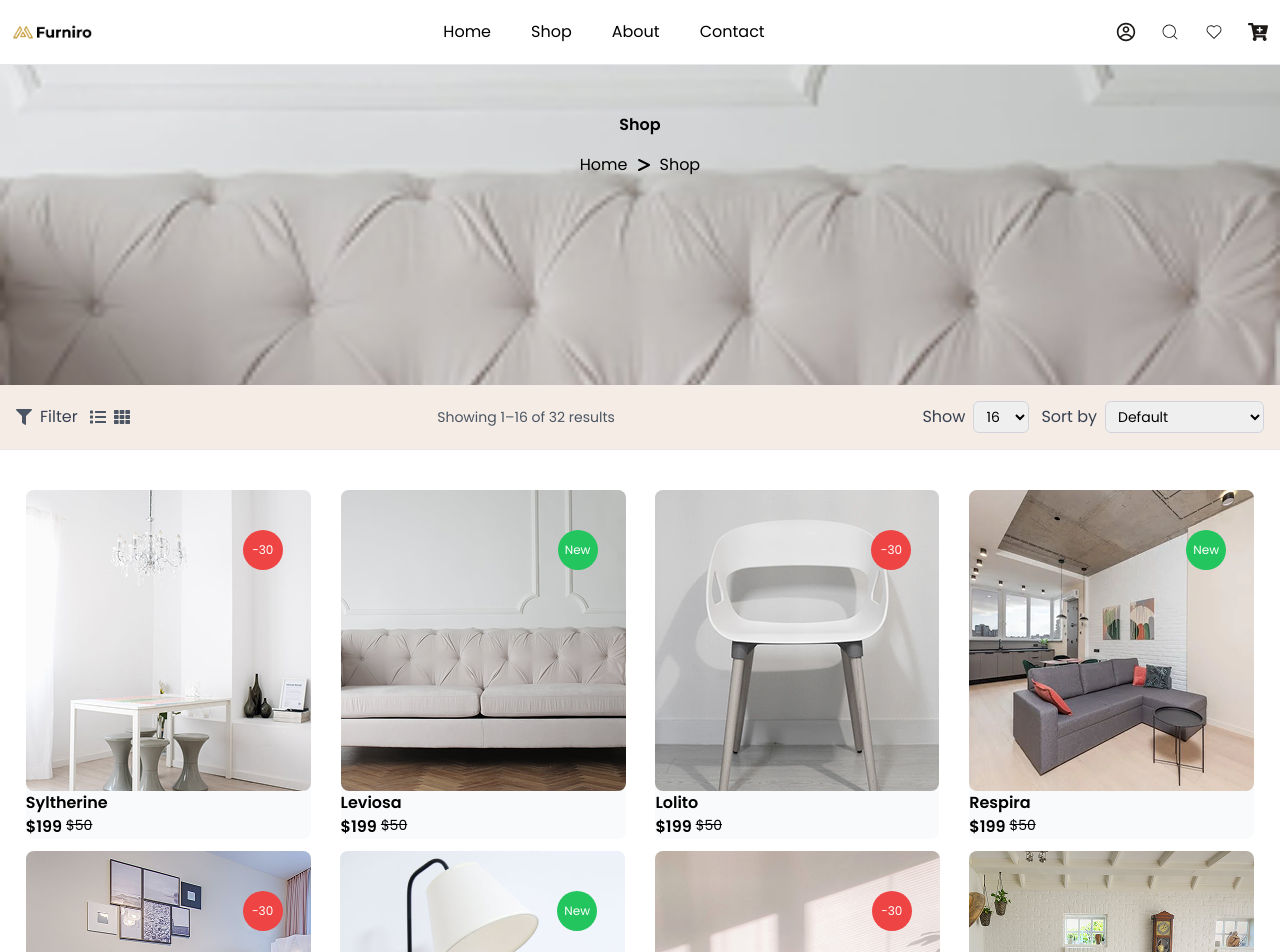
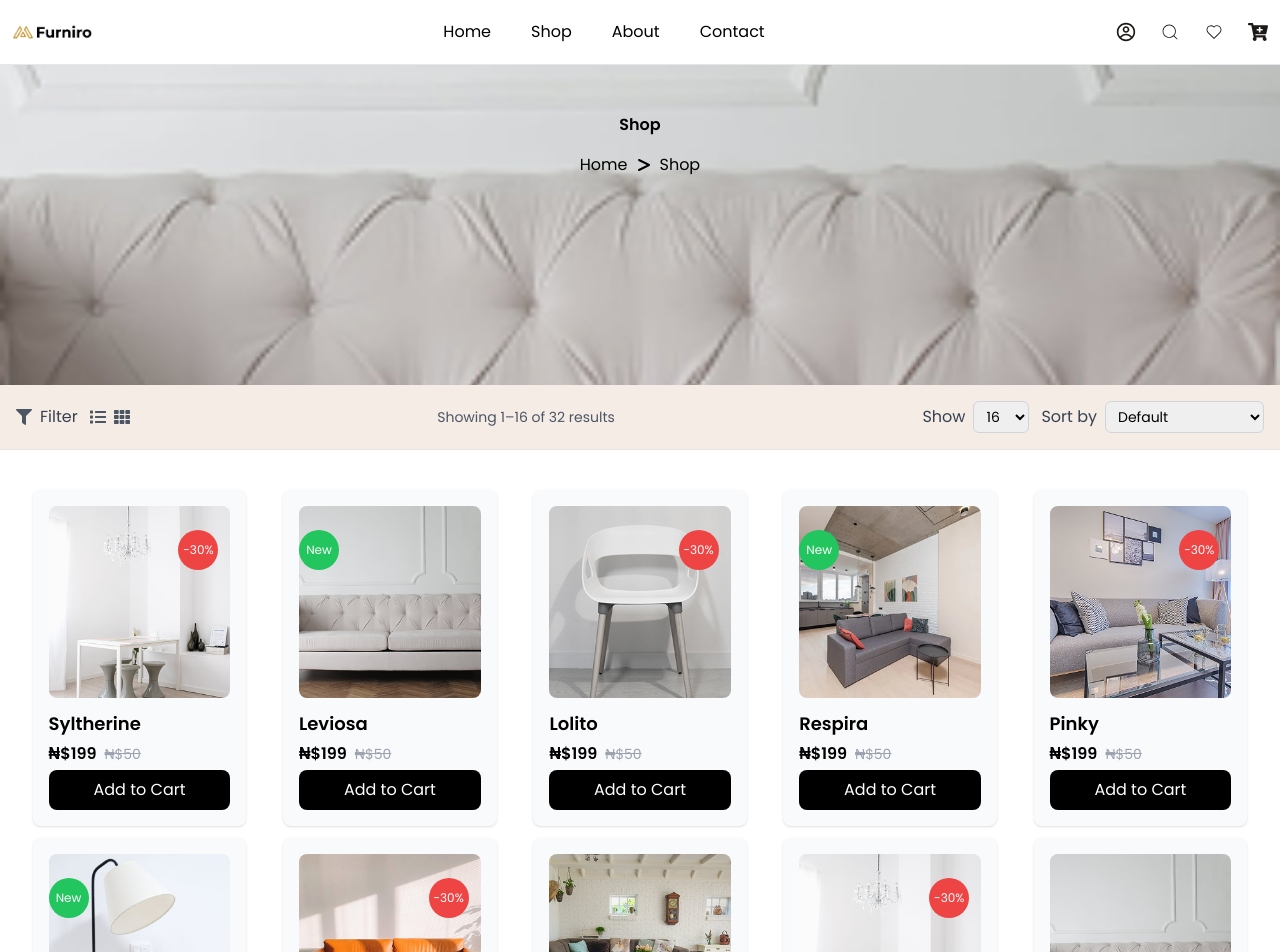
Before and after one commit to Govamarket/Furniture-Show-room, a React (Create React App) app: page /shop in a window 1280 px wide. Shown: the top 952 px of the page. Built offline with nearby package versions, Linux system fonts and the light colour scheme.

Commit message:
initial commit

```diff
--- a/src/App.js
+++ b/src/App.js
@@ -15,11 +15,13 @@ import Shop from "./Components/Pages/Shop";
 import ProductDetail from "./Components/Products/ProductDetail";
 import ProductComparison from "./Components/Products/ProductCompare";
 import ProductCheck from "./Components/Products/ProductCheck";
+import { CartProvider } from "./Components/Pages/CartProvider";
 
 function App() {
   return (
     <div className="relative pb-10 min-h-screen flex-col">
       <Router>
+        <CartProvider>
           <Header />
           <Routes>
             <Route path="/" element={<Home />} />
@@ -35,6 +37,7 @@ function App() {
             <Route path="/product-check" element={<ProductCheck />} />
           </Routes>
           <Footer />
+        </CartProvider>
       </Router>
     </div>
   );
--- /dev/null
+++ b/src/Components/Pages/CartProvider.js
@@ -0,0 +1,55 @@
+import React, { createContext, useReducer } from "react";
+
+const CartContext = createContext();
+
+const initialState = {
+  cartItems: [],
+};
+
+const cartReducer = (state, action) => {
+  switch (action.type) {
+    case "ADD_TO_CART":
+      const itemExists = state.cartItems.find(
+        (item) => item.id === action.payload.id
+      );
+      if (itemExists) {
+        return {
+          ...state,
+          cartItems: state.cartItems.map((item) =>
+            item.id === action.payload.id
+              ? { ...item, quantity: item.quantity + 1 }
+              : item
+          ),
+        };
+      }
+      return {
+        ...state,
+        cartItems: [...state.cartItems, { ...action.payload, quantity: 1 }],
+      };
+
+    case "REMOVE_FROM_CART":
+      return {
+        ...state,
+        cartItems: state.cartItems.filter((item) => item.id !== action.payload),
+      };
+
+    case "CLEAR_CART":
+      return {
+        ...state,
+        cartItems: [],
+      };
+
+    default:
+      return state;
+  }
+};
+
+export const CartProvider = ({ children }) => {
+  const [state, dispatch] = useReducer(cartReducer, initialState);
+
+  const value = { state, dispatch };
+
+  return <CartContext.Provider value={value}>{children}</CartContext.Provider>;
+};
+
+export default CartContext;
--- /dev/null
+++ b/src/Components/Pages/UseCart.js
@@ -0,0 +1,27 @@
+import { useContext } from "react";
+import CartContext from "./CartProvider";
+
+const useCart = () => {
+  const { state, dispatch } = useContext(CartContext);
+
+  const addToCart = (product) => {
+    dispatch({ type: "ADD_TO_CART", payload: product });
+  };
+
+  const removeFromCart = (id) => {
+    dispatch({ type: "REMOVE_FROM_CART", payload: id });
+  };
+
+  const clearCart = () => {
+    dispatch({ type: "CLEAR_CART" });
+  };
+
+  return {
+    cartItems: state.cartItems,
+    addToCart,
+    removeFromCart,
+    clearCart,
+  };
+};
+
+export default useCart;
--- a/src/Components/Products/productCard.js
+++ b/src/Components/Products/productCard.js
@@ -1,4 +1,5 @@
 import React from "react";
+import useCart from "../Pages/UseCart"; // adjust path based on your folder structure
 
 const ProductCard = ({
   img,
@@ -8,39 +9,54 @@ const ProductCard = ({
   price,
   hasDiscount,
   newProduct,
+  id, // Ensure each product has a unique id
 }) => {
+  const { addToCart } = useCart();
+
+  const handleAddToCart = () => {
+    const product = { id, name, price, img };
+    addToCart(product);
+  };
+
   return (
-    <div className="relative bg-gray-50 rounded-lg">
-      <img src={img} className="rounded-lg" />
-      {hasDiscount === true ? (
+    <div className="relative bg-gray-50 rounded-lg p-4 shadow">
+      <img
+        src={img}
+        className="rounded-lg w-full h-48 object-cover"
+        alt={name}
+      />
+
+      {hasDiscount && (
         <span className="absolute right-7 top-10 bg-red-500 p-2 rounded-full text-white flex items-center justify-center w-10 h-10 text-xs">
-          <p>-30</p>
+          -30%
         </span>
-      ) : null}
+      )}
 
-      {newProduct === true ? (
-        <span className="absolute right-7 top-10 bg-green-500 p-2 rounded-full text-white flex items-center justify-center w-10 h-10 text-xs">
-          <p>New</p>
+      {newProduct && (
+        <span className="absolute left-4 top-10 bg-green-500 p-2 rounded-full text-white flex items-center justify-center w-10 h-10 text-xs">
+          New
         </span>
-      ) : null}
+      )}
 
-      <span className="font-bold">
-        <p>{name}</p>
-      </span>
+      <div className="mt-3 space-y-1">
+        <p className="font-bold text-lg">{name}</p>
+        <p className="text-sm text-gray-600">{description}</p>
 
-      <span className="text-sm">
-        <p>{description}</p>
-      </span>
-      <div className="flex gap-1">
-        <span>
-          <button className="font-bold">
-            <p>{price}</p>
-          </button>
-        </span>
-        <span className="text-sm line-through">
-          {" "}
-          <p>{discount}</p>
-        </span>
+        <div className="flex items-center gap-2 mt-2">
+          <span className="font-bold text-md text-black">₦{price}</span>
+          {discount && (
+            <span className="text-sm text-gray-400 line-through">
+              ₦{discount}
+            </span>
+          )}
+        </div>
+
+        <button
+          onClick={handleAddToCart}
+          className="mt-2 w-full bg-black text-white py-2 rounded-lg hover:bg-gray-800 transition"
+        >
+          Add to Cart
+        </button>
       </div>
     </div>
   );
```
Lines whose indentation alone changed are shown as unchanged.
